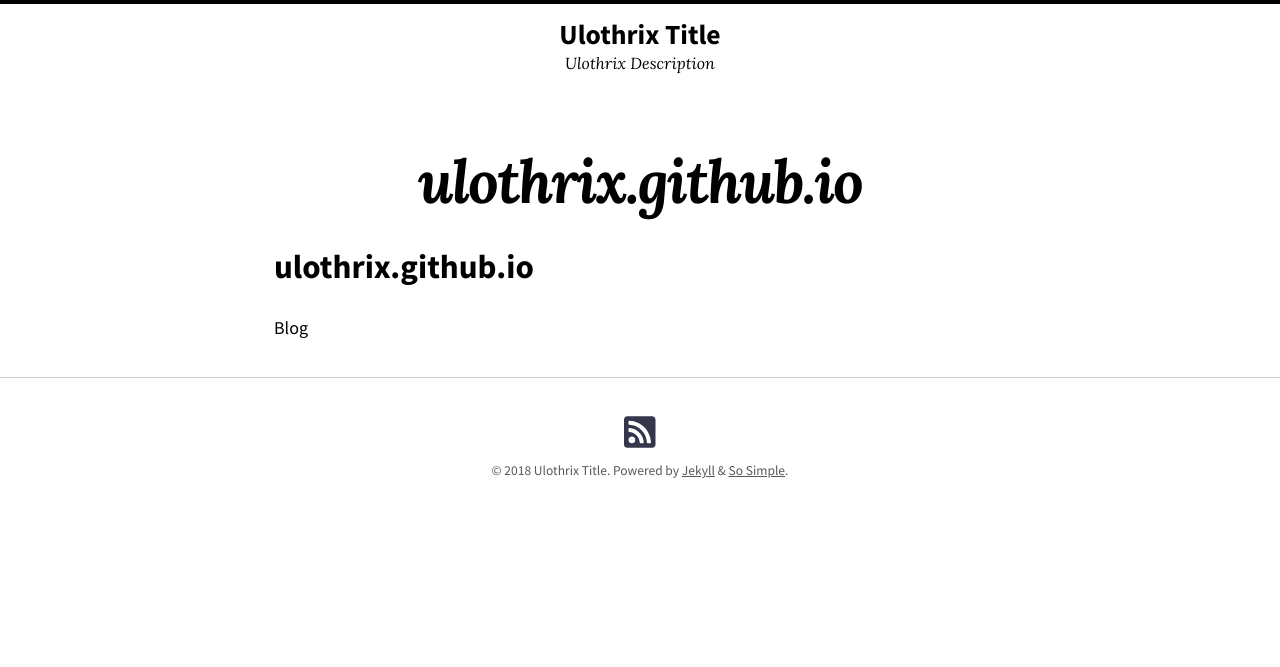
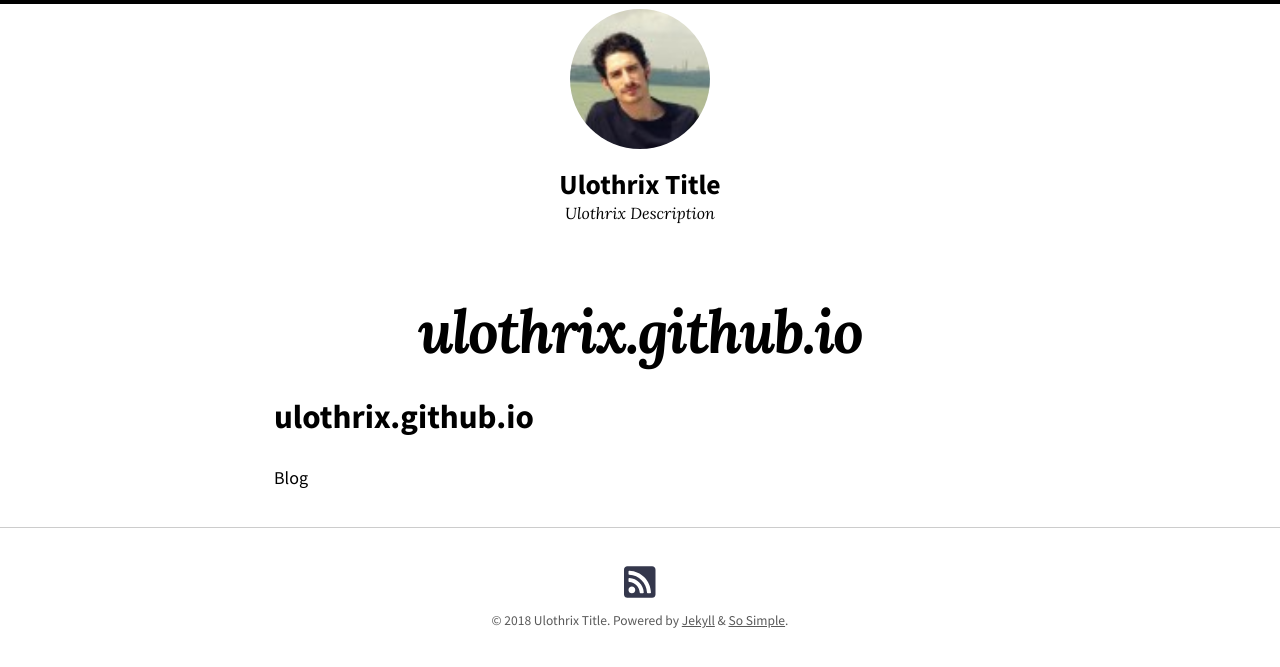
Before and after one commit to ulothrix/ulothrix.github.io, a Jekyll site: the page built from README.md, in a window 1280 px wide. Shown: the top 667 px of the page. Built offline with Jekyll 4.4.1, drawn with Linux system fonts in a browser that asks for light colours; nearby versions of some CDN libraries; our own code applies the rules of GitHub Pages for plain Markdown files.

Commit message:
Update _config.yml

```diff
--- a/_config.yml
+++ b/_config.yml
@@ -20,7 +20,7 @@ title: "Ulothrix Title"
 description: "Ulothrix Description"
 baseurl: # the subpath of your site, e.g. "/blog"
 url: # the base hostname & protocol for your site e.g. "https://mmistakes.github.io"
-logo: # path of site logo, e.g. "/images/logo.png"
+logo: "/images/ulothrix.jpeg"
 date_format: "%B %-d, %Y"
 read_time: # reading time estimates, e.g. true
 words_per_minute: # 200
```
